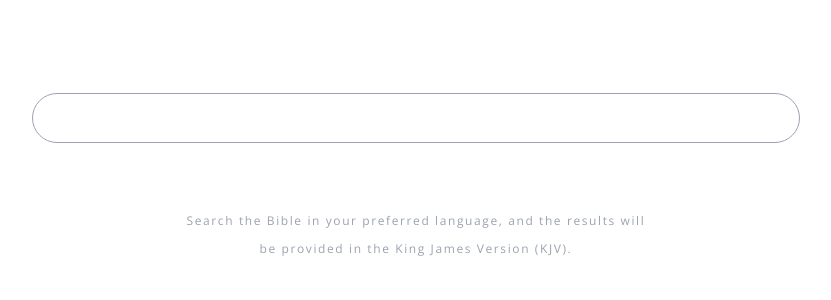
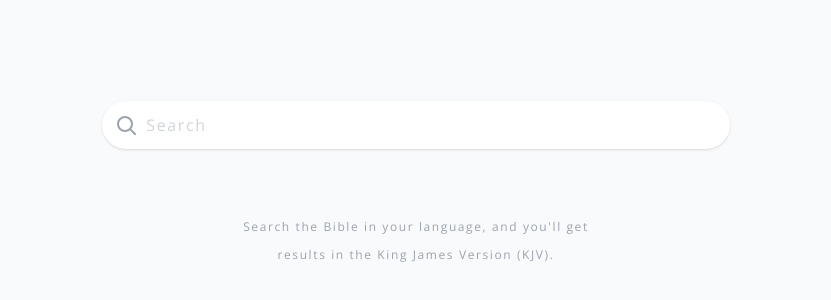
Before and after one commit to ivandustin/searchyah, a SvelteKit app: page / in a window 1280 px wide. Shown: the part 386-686 px from the top of the page, without its empty margins (224-1055 px from the left). Built offline with nearby package versions, Linux system fonts and the light colour scheme; a web font is replaced by a local one.

Commit message:
Update search

```diff
--- a/src/app.html
+++ b/src/app.html
@@ -20,6 +20,6 @@
 		%sveltekit.head%
 	</head>
 	<body data-sveltekit-preload-data="hover" class="text-gray-700 tracking-widest font-sans">
-		%sveltekit.body%
+		<div style="display: contents">%sveltekit.body%</div>
 	</body>
 </html>
--- a/src/routes/+page.svelte
+++ b/src/routes/+page.svelte
@@ -1,16 +1,31 @@
-<main class="text-center flex items-center justify-center h-screen">
-	<div class="m-10 max-w-screen-md mt-[calc(61.8vh-254px/2)]">
-		<form class="border rounded-full border-gray-400 py-3 px-5 flex mb-16" action="results">
+<main class="text-center flex items-center justify-center h-screen bg-gray-50">
+	<div class="m-10 max-w-screen-md mt-[calc(61.8vh-224px/2)]">
+		<form class="rounded-full p-3 flex mb-16 shadow bg-white" action="results">
+			<svg
+				xmlns="http://www.w3.org/2000/svg"
+				class="h-6 w-6 text-gray-400"
+				fill="none"
+				viewBox="0 0 24 24"
+				stroke="currentColor"
+				stroke-width="2"
+			>
+				<path
+					stroke-linecap="round"
+					stroke-linejoin="round"
+					d="M21 21l-4.35-4.35m1.35-5.65a7 7 0 11-14 0 7 7 0 0114 0z"
+				/>
+			</svg>
 			<input
 				type="text"
-				class="flex-grow outline-none text-center placeholder:text-gray-300"
+				placeholder="Search"
 				enterkeyhint="search"
+				class="flex-grow outline-none bg-transparent placeholder:text-gray-300 mx-2"
 				autofocus
+				required
 			/>
 		</form>
 		<h2 class="text-xs w-3/5 m-auto leading-7 text-gray-400">
-			Search the Bible in your preferred language, and the results will be provided in the King
-			James Version (KJV).
+			Search the Bible in your language, and you'll get results in the King James Version (KJV).
 		</h2>
 	</div>
 </main>
```
